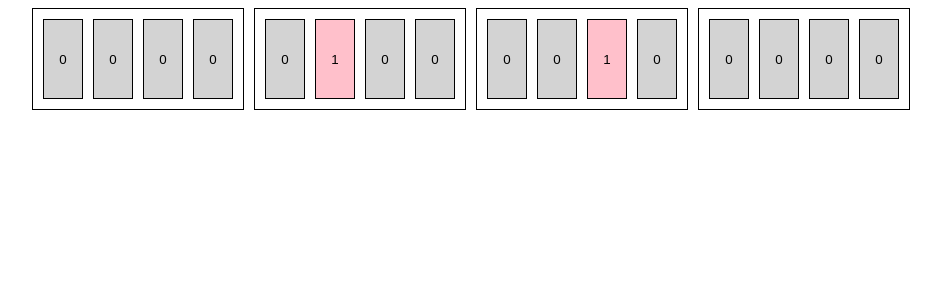
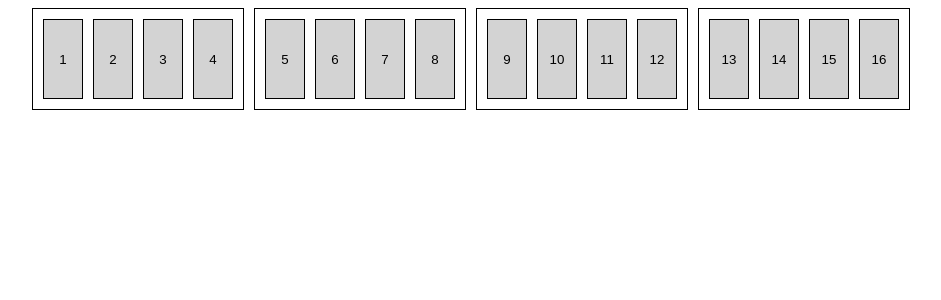
Before and after one commit to NicMortelliti/phaser, a React (Vite) app: page / in a window 1280 px wide. Shown: the top 300 px of the page, without its empty margins (169-1110 px from the left). Built offline with nearby package versions, Linux system fonts and the light colour scheme.

Commit message:
create redux branch

```diff
--- a/src/components/Bar.jsx
+++ b/src/components/Bar.jsx
@@ -9,7 +9,9 @@ const Bar = ({ instrument, bar }) => {
   //                      16 steps per pattern)
   const RenderStepFourTimes = () => {
     return Array.from({ length: 4 }, (_, i) => (
-      <Step key={i} instrument={instrument} bar={bar} step={i} />
+      //  0           1           2              3
+      // [1, 2, 3, 4][5, 6, 7, 8][9, 10, 11, 12][13, 14, 15, 16]
+      <Step key={i} instrument={instrument} step={bar * 4 + i} />
     ));
   };
 
--- a/src/components/Pattern.jsx
+++ b/src/components/Pattern.jsx
@@ -4,9 +4,9 @@ import Bar from "./Bar";
 import { PatternCont } from "../styles/Layout.styled";
 
 const Pattern = ({ instrument }) => {
-  // Render bar 4 times ( 4 steps per bar
-  //                      4 bars in a pattern
-  //                      16 steps per pattern)
+  // 16 steps per pattern
+  // 4 bars per pattern
+  // 4 steps per
   const RenderBarFourTimes = () => {
     return Array.from({ length: 4 }, (_, i) => (
       <Bar key={i} instrument={instrument} bar={i} />
--- a/src/components/Step.jsx
+++ b/src/components/Step.jsx
@@ -3,25 +3,21 @@ import { useDispatch, useSelector } from "react-redux";
 import { updatePattern } from "../features/pattern/patternSlice";
 import { StepBtn } from "../styles/Buttons.styled";
 
-const Step = ({ instrument, bar, step }) => {
+const Step = ({ instrument, step }) => {
   const dispatch = useDispatch();
   const pattern = useSelector((state) => state.pattern);
-
-  const stepIsSelected = pattern[instrument][bar][step];
 
   const handleClick = () => {
     dispatch(
       updatePattern({
-        id: [step, bar],
-        instrument: instrument,
-        value: stepIsSelected == 1 ? 0 : 1,
+        payload: { instrument: instrument, step: step },
       })
     );
   };
 
   return (
-    <StepBtn selected={stepIsSelected} onClick={() => handleClick()}>
-      {stepIsSelected}
+    <StepBtn selected={false} onClick={() => handleClick()}>
+      {step + 1}
     </StepBtn>
   );
 };
--- a/src/features/pattern/patternSlice.js
+++ b/src/features/pattern/patternSlice.js
@@ -3,16 +3,40 @@ import { createSlice } from "@reduxjs/toolkit";
 const initialState = {
   tempo: 90,
   bass: [
-    [0, 0, 0, 0],
-    [0, 1, 0, 0], // ! Test if step 2 in bar 2 is selected
-    [0, 0, 1, 0],
-    [0, 0, 0, 0],
+    true,
+    false,
+    false,
+    false,
+    false,
+    false,
+    false,
+    false,
+    false,
+    false,
+    false,
+    false,
+    false,
+    false,
+    false,
+    false,
   ],
   snare: [
-    [0, 0, 0, 0],
-    [0, 0, 0, 0],
-    [0, 0, 0, 0],
-    [0, 0, 0, 0],
+    false,
+    false,
+    false,
+    false,
+    false,
+    false,
+    true,
+    false,
+    false,
+    false,
+    false,
+    false,
+    false,
+    false,
+    false,
+    false,
   ],
 };
 
@@ -20,19 +44,13 @@ const patternSlice = createSlice({
   name: "pattern",
   initialState,
   reducers: {
-    resetPattern: (state) => (state = initialState),
+    resetPattern: () => initialState,
     updatePattern: (state, action) => {
-      const { id, instrument, value } = action.payload;
-      return {
-        ...state,
-        [instrument]: state[instrument].map((bar, barIndex) =>
-          barIndex === id[0]
-            ? bar.map((step, stepIndex) => (stepIndex === id[1] ? value : step))
-            : bar
-        ),
-      };
+      const { instrument, step } = action.payload;
+      state[instrument][step] = !state[instrument][step];
     },
   },
 });
+
 export const { resetPattern, updatePattern } = patternSlice.actions;
 export default patternSlice.reducer;
```
